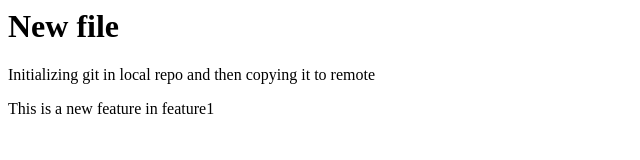
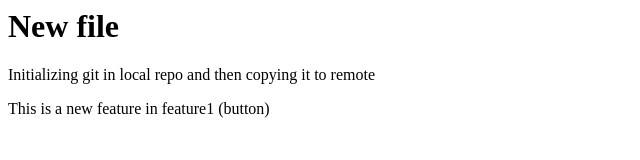
Before and after one commit to nooraphussain/GIT-INIT, a plain HTML site: page index.html in a window 1280 px wide. Shown: the full height of the page, 0-640 px from the left. Drawn offline with Linux system fonts and the light colour scheme.

```diff
--- a/index.html
+++ b/index.html
@@ -1,4 +1,4 @@
 <h1>New file</h1>
 <p>Initializing git in local repo and then copying it to remote</p>
 
-<p>This is a new feature in feature1</p>
+<p>This is a new feature in feature1 (button)</p>
```
